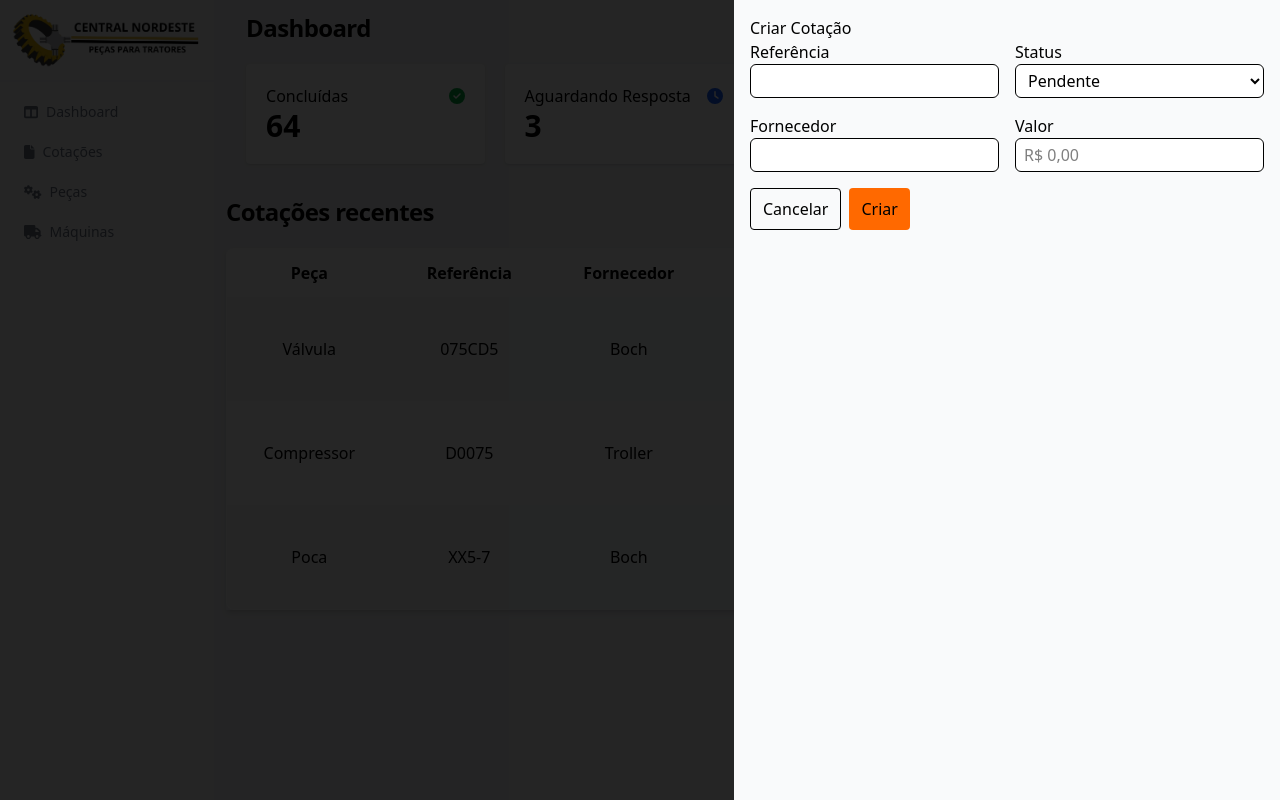
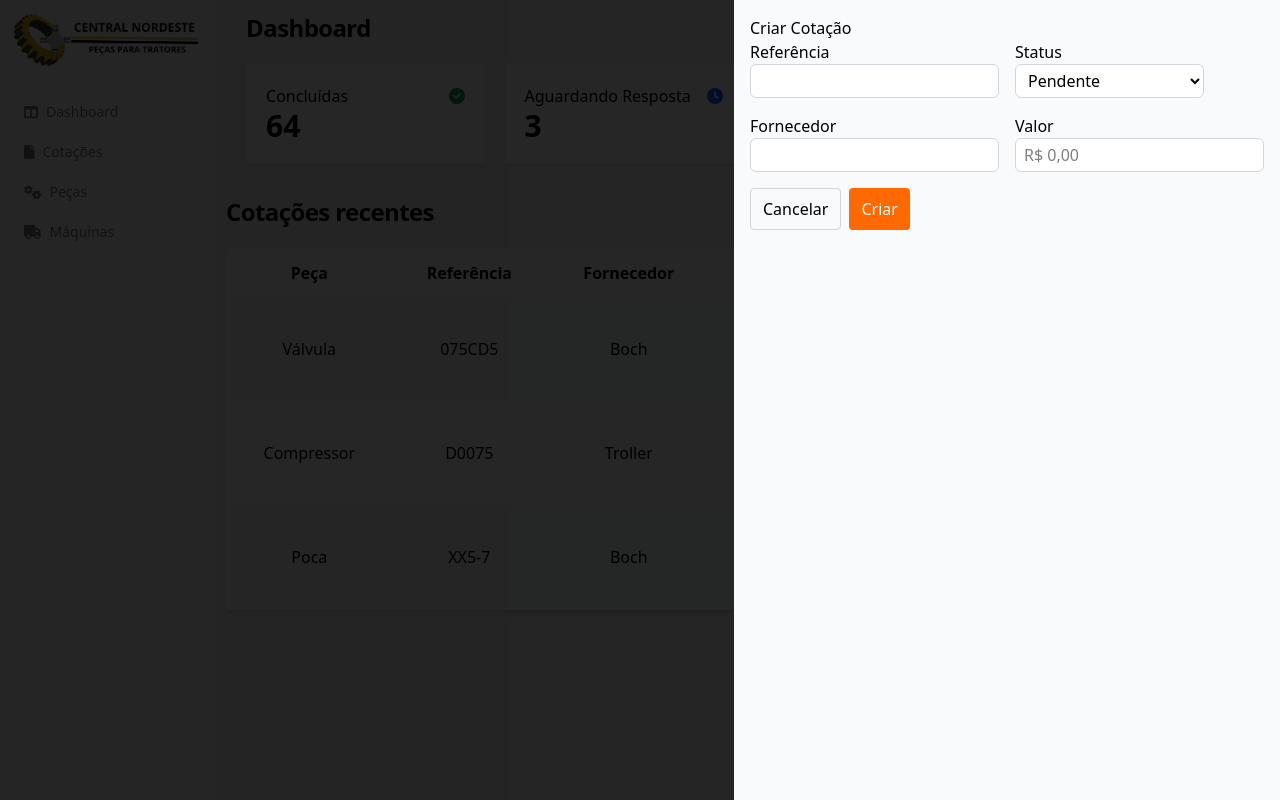
Before and after one commit to codeNilson/cn-quotations, a React (Vite) app: page / in a window 1280 px wide. Both pictures are taken after a click on the button "Nova Cotação". Built offline with nearby package versions, Linux system fonts and the light colour scheme.

Commit message:
feat: improve QuotationForm layout and enhance input styles for better UX

```diff
--- a/src/components/forms/QuotationForm.tsx
+++ b/src/components/forms/QuotationForm.tsx
@@ -26,14 +26,14 @@ export default function QuotationForm({ mode, onCancel, defaultValues }: Quotati
         <form onSubmit={handleSubmit}>
             <h2>{mode === "create" ? "Criar Cotação" : "Editar Cotação"}</h2>
 
-            <div className="grid grid-cols-2 gap-4">
+            <div className="grid grid-cols-1 md:grid-cols-2 gap-4">
                 <label>
                     <h3>Referência</h3>
                     <input
                         type="text"
                         value={referencia}
                         onChange={(e) => setReferencia(e.target.value)}
-                        className="w-full border rounded-md px-2 py-1 bg-white dark:bg-neutral-800"
+                        className="focus:outline-none focus:ring-2  focus:ring-orange-500 focus:border-orange-500 border border-gray-300 dark:border-neutral-600 rounded-md px-2 py-1 bg-white dark:bg-neutral-800"
                     />
                 </label>
 
@@ -42,7 +42,7 @@ export default function QuotationForm({ mode, onCancel, defaultValues }: Quotati
                     <select
                         value={status}
                         onChange={(e) => setStatus(e.target.value)}
-                        className="w-full border rounded-md px-2 py-1 bg-white dark:bg-neutral-800"
+                        className="focus:outline-none focus:ring-2  focus:ring-orange-500 focus:border-orange-500 border border-gray-300 dark:border-neutral-600 rounded-md px-2 py-1 bg-white dark:bg-neutral-800"
                     >
                         <option value="">Selecione um status</option>
                         <option value="pending">Pendente</option>
@@ -57,7 +57,7 @@ export default function QuotationForm({ mode, onCancel, defaultValues }: Quotati
                         type="text"
                         value={fornecedor}
                         onChange={(e) => setFornecedor(e.target.value)}
-                        className="w-full border rounded-md px-2 py-1 bg-white dark:bg-neutral-800"
+                        className="focus:outline-none focus:ring-2  focus:ring-orange-500 focus:border-orange-500 border border-gray-300 dark:border-neutral-600 rounded-md px-2 py-1 bg-white dark:bg-neutral-800"
                     />
                 </label>
 
@@ -68,7 +68,7 @@ export default function QuotationForm({ mode, onCancel, defaultValues }: Quotati
                         value={valor}
                         onChange={(e) => setValor(e.target.value)}
                         placeholder="R$ 0,00"
-                        className="w-full border rounded-md px-2 py-1 bg-white dark:bg-neutral-800"
+                        className="focus:outline-none focus:ring-2  focus:ring-orange-500 focus:border-orange-500 border border-gray-300 dark:border-neutral-600 rounded-md px-2 py-1 bg-white dark:bg-neutral-800"
                     />
                 </label>
             </div>
@@ -77,13 +77,13 @@ export default function QuotationForm({ mode, onCancel, defaultValues }: Quotati
                 <button
                     type="button"
                     onClick={onCancel}
-                    className="btn border"
+                    className="btn border border-gray-300 dark:border-neutral-600"
                 >
                     Cancelar
                 </button>
                 <button
                     type="submit"
-                    className="btn btn-primary"
+                    className="btn btn-primary text-white"
                 >
                     {mode === "create" ? "Criar" : "Salvar"}
                 </button>
```
